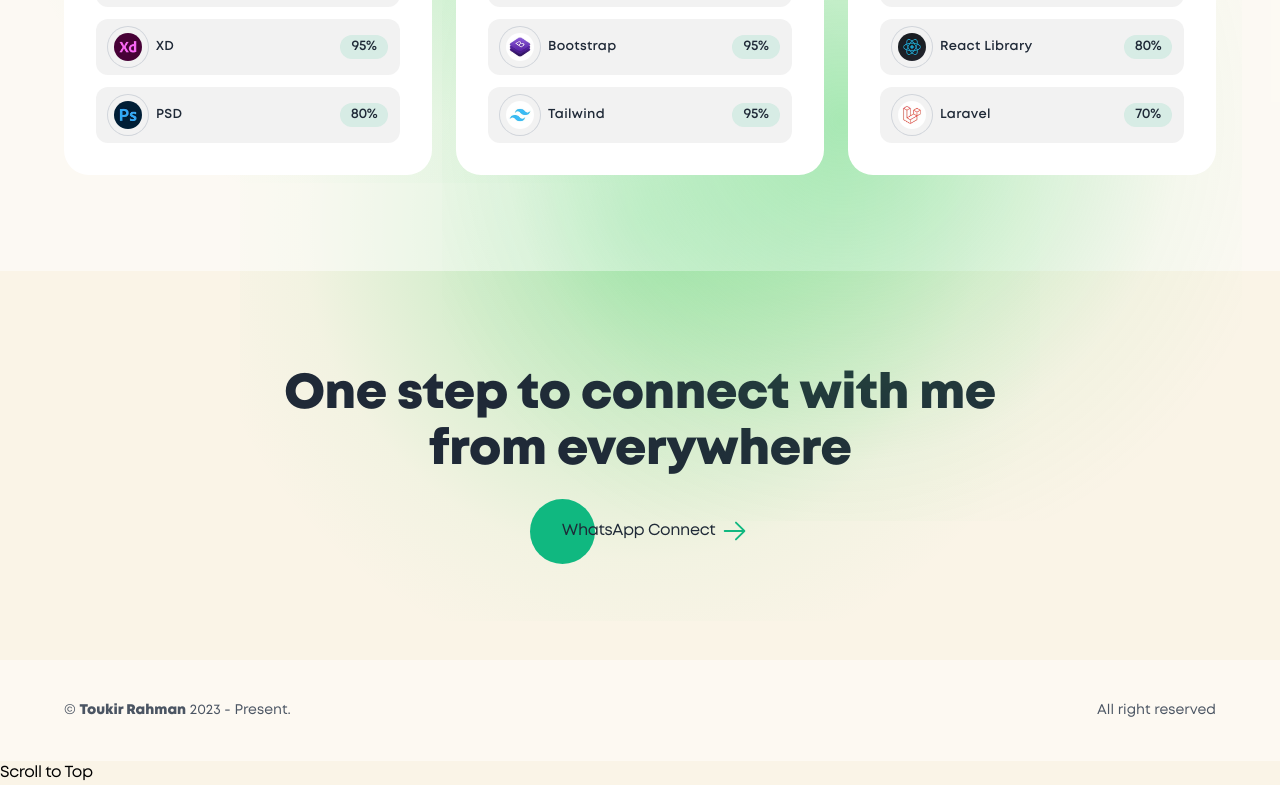
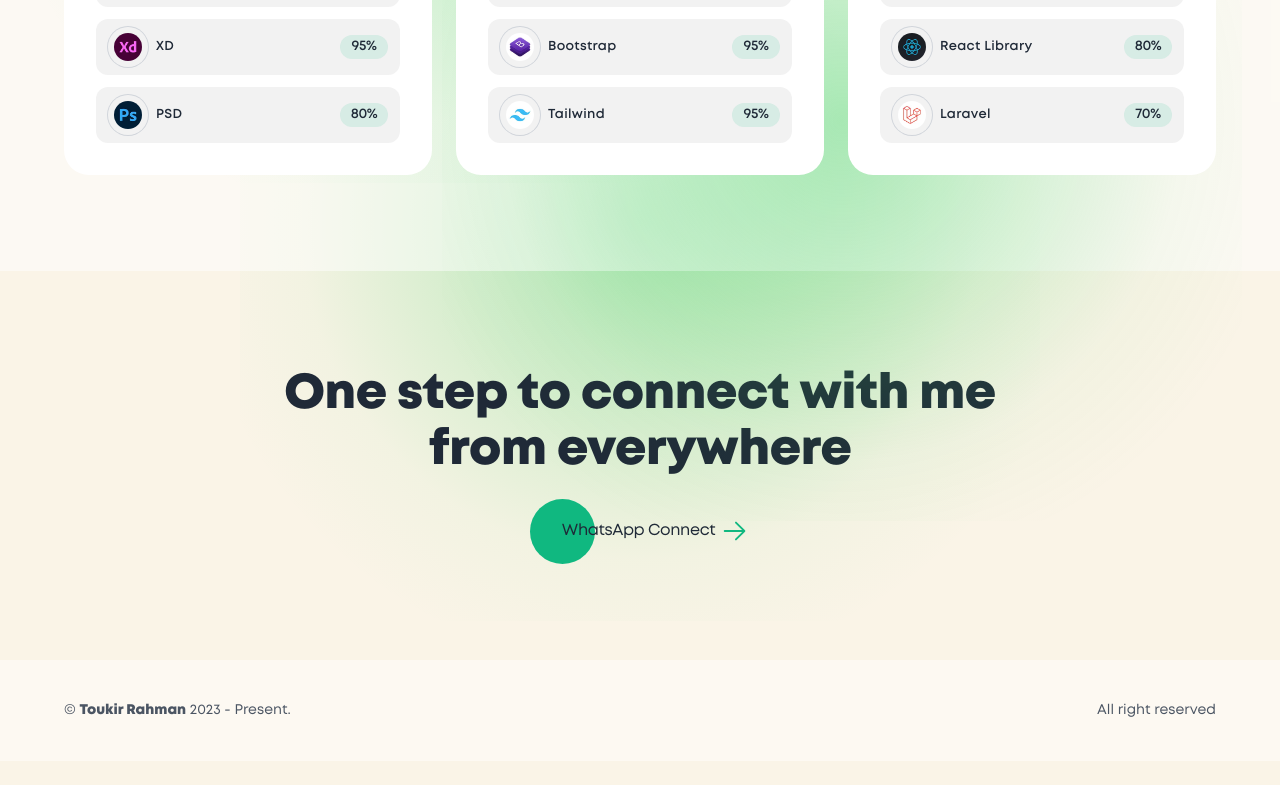
Before and after one commit to ToukirRj/Portfolio, a React (Vite) app: page /Skills in a window 1280 px wide. Shown: the part 407-1192 px from the top of the page. After the commit the page ends 1168 px from the top, so only its background shows below. Built offline with nearby package versions, Linux system fonts and the light colour scheme.

Commit message:
no message

```diff
--- a/src/props/SmoothScroll.jsx
+++ b/src/props/SmoothScroll.jsx
@@ -1,20 +1,36 @@
-import React from 'react';
 
-class SmoothScrollComponent extends React.Component {
-  scrollToTop = () => {
-    window.scrollTo({
-      top: 0,
-      behavior: 'smooth'
-    });
+import React, { useState, useEffect } from 'react';
+
+const ScrollToTop = () => {
+  const [isVisible, setIsVisible] = useState(false);
+  const [scrollProgress, setScrollProgress] = useState(0);
+
+  const handleScroll = () => {
+    const scrollY = window.scrollY;
+    const documentHeight = document.documentElement.scrollHeight - window.innerHeight;
+    const progress = Math.min(scrollY / documentHeight, 1);
+    setScrollProgress(progress);
+    setIsVisible(scrollY > 100); // Adjust threshold as needed
   };
 
-  render() {
-    return (
-      <div>
-        <button onClick={this.scrollToTop}>Scroll to Top</button>
+  useEffect(() => {
+    window.addEventListener('scroll', handleScroll);
+    return () => window.removeEventListener('scroll', handleScroll);
+  }, []);
+
+  const scrollToTop = () => {
+    window.scrollTo({ top: 0, behavior: 'smooth' });
+    setScrollProgress(0);
+  };
+
+  return (
+      <div className='fixed right-[20px] bottom-[20px] z-50'>
+          <button onClick={scrollToTop} style={{display: isVisible ? 'flex' : 'none'}} className='relative overflow-hidden w-[46px] h-[46px] rounded-full bg-[#fff]/[0.15] items-center justify-center cursor-pointer'>
+
+              <div className='absolute w-full left-0 bottom-0 bg-gradient-to-r from-[#0FB880] to-[#ff9075]' style={{height:`${scrollProgress * 100}%`}}></div>
+          </button>
       </div>
-    );
-  }
-}
+  );
+};
 
-export default SmoothScrollComponent;
+export default ScrollToTop;
```
